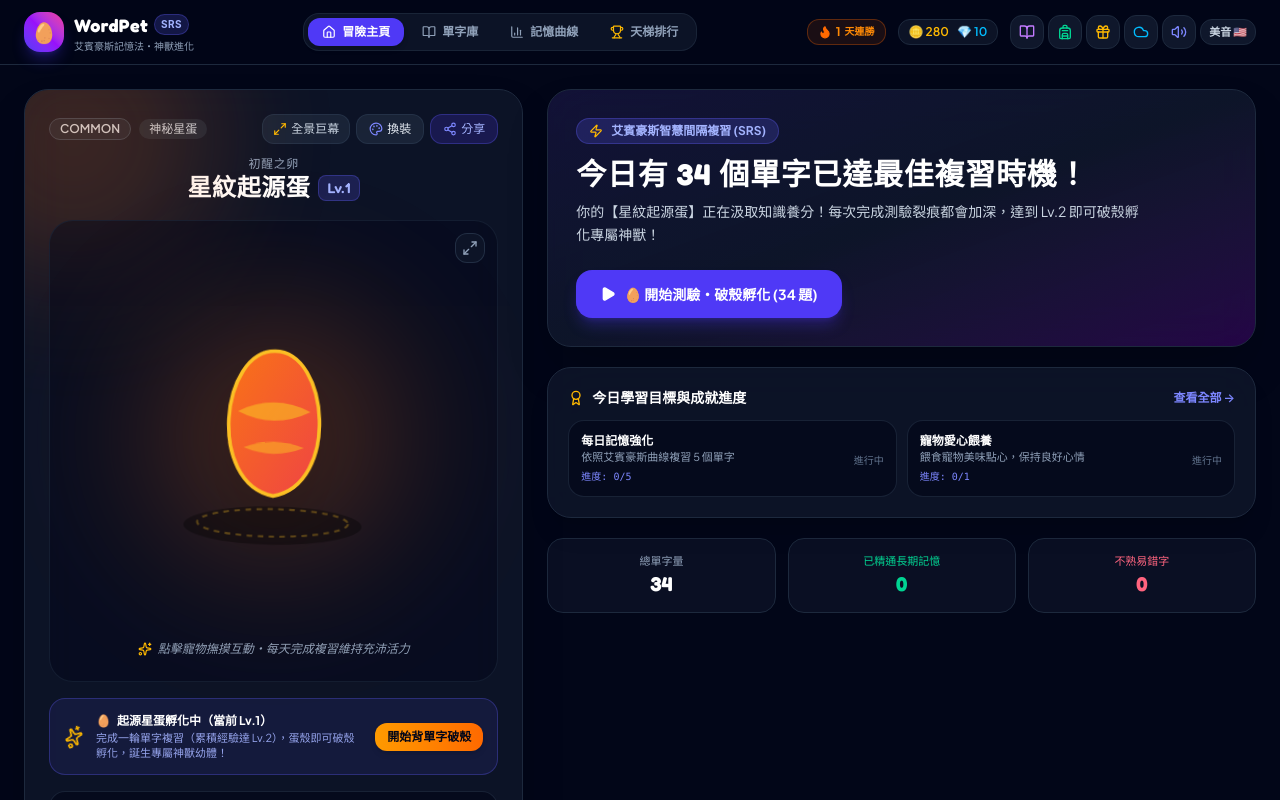
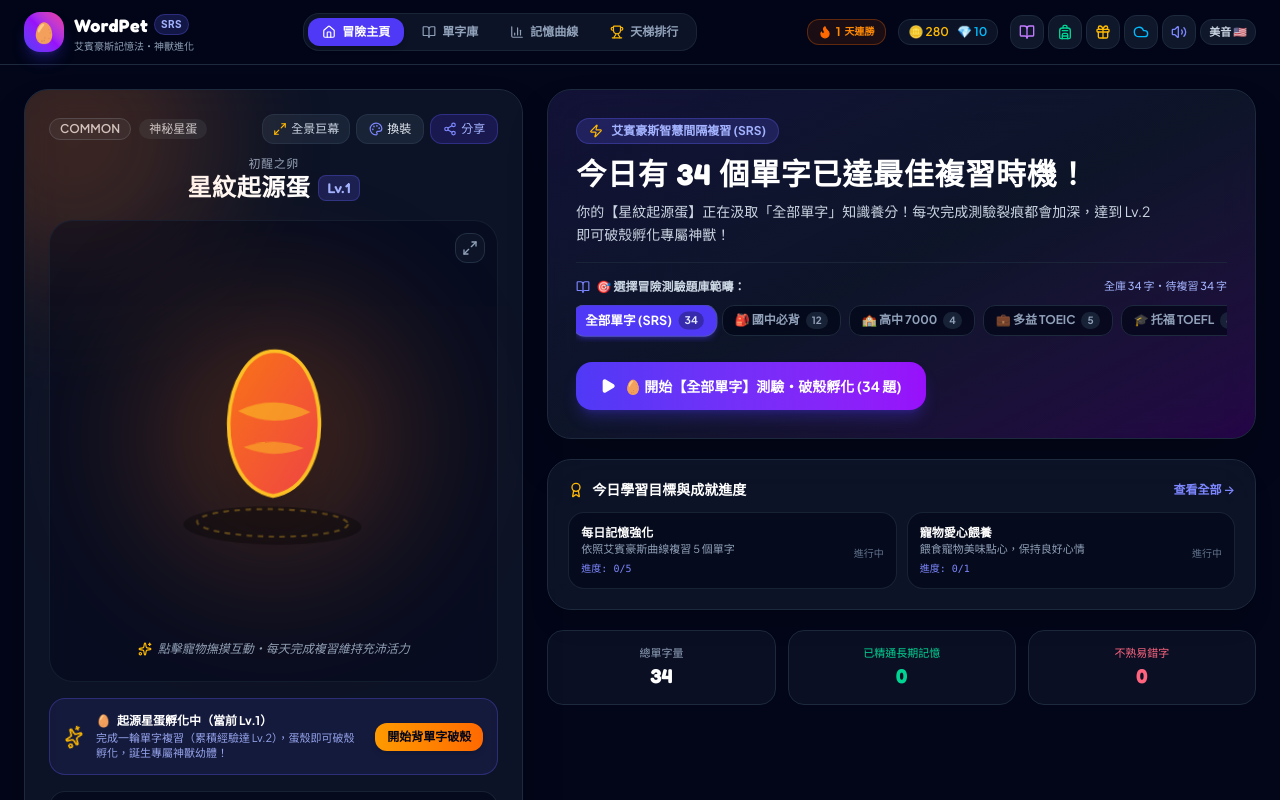
Before and after one commit to Rong-bit/Wordpet, a React (Vite) app: page / in a window 1280 px wide. Shown: the top 800 px of the page. Built offline with nearby package versions, Linux system fonts and the light colour scheme.

Commit message:
feat: allow selecting quiz wordbook category directly on adventure home page

```diff
--- a/src/App.tsx
+++ b/src/App.tsx
@@ -58,6 +58,9 @@ export default function App() {
     saveAppState(appState);
   }, [appState]);
 
+  // Selected category filter for Home Adventure Quiz
+  const [homeQuizCategory, setHomeQuizCategory] = useState<string>('all');
+
   // Audio settings sync
   useEffect(() => {
     soundFx.setEnabled(profile.soundEnabled);
@@ -68,6 +71,32 @@ export default function App() {
   const dueWords = words.filter(w => new Date(w.nextReviewAt).getTime() <= now);
   const weakWords = words.filter(w => w.isWeak);
   const masteredWords = words.filter(w => w.status === 'mastered');
+
+  // Current category words on Home page
+  const homeCategoryWords = homeQuizCategory === 'all'
+    ? words
+    : words.filter(w => w.category === homeQuizCategory);
+
+  const homeCategoryDueWords = homeCategoryWords.filter(
+    w => new Date(w.nextReviewAt).getTime() <= now
+  );
+
+  const currentQuizList = homeQuizCategory === 'all'
+    ? (dueWords.length > 0 ? dueWords : words.slice(0, 10))
+    : (homeCategoryDueWords.length > 0 ? homeCategoryDueWords : homeCategoryWords);
+
+  const HOME_QUIZ_CATEGORIES = [
+    { id: 'all', label: '全部單字 (SRS)', shortLabel: '全部單字' },
+    { id: 'junior', label: '🎒 國中必背', shortLabel: '國中必背' },
+    { id: 'highschool', label: '🏫 高中 7000', shortLabel: '高中 7000' },
+    { id: 'toeic', label: '💼 多益 TOEIC', shortLabel: '多益' },
+    { id: 'toefl', label: '🎓 托福 TOEFL', shortLabel: '托福' },
+    { id: 'business', label: '🏢 商務職場', shortLabel: '商務' },
+    { id: 'daily', label: '☕ 常用生活', shortLabel: '生活' },
+    { id: 'custom', label: '⭐️ 自訂單字', shortLabel: '自訂' },
+  ];
+
+  const selectedCategoryObj = HOME_QUIZ_CATEGORIES.find(c => c.id === homeQuizCategory) || HOME_QUIZ_CATEGORIES[0];
 
   // --- ACTIONS ---
 
@@ -446,36 +475,91 @@ export default function App() {
                       </div>
 
                       <h2 className="text-2xl sm:text-3xl font-bold font-fun text-white tracking-wide">
-                        {dueWords.length > 0
-                          ? `今日有 ${dueWords.length} 個單字已達最佳複習時機！`
-                          : '太棒了！今日待複習單字已全部清空！'}
+                        {homeQuizCategory === 'all'
+                          ? (dueWords.length > 0
+                              ? `今日有 ${dueWords.length} 個單字已達最佳複習時機！`
+                              : '太棒了！今日待複習單字已全部清空！')
+                          : `【${selectedCategoryObj.label}】題庫 (${homeCategoryWords.length} 個單字)`}
                       </h2>
 
                       <p className="mt-2 text-xs sm:text-sm text-slate-300 leading-relaxed max-w-xl">
                         {pet.stage === 'egg'
-                          ? '你的【星紋起源蛋】正在汲取知識養分！每次完成測驗裂痕都會加深，達到 Lv.2 即可破殼孵化專屬神獸！'
-                          : '及時複習能強化神經突觸記憶，並為神獸提供豐厚飽食與經驗！若放任一天不複習，寵物會逐漸虛弱喔！'}
+                          ? `你的【星紋起源蛋】正在汲取「${selectedCategoryObj.shortLabel}」知識養分！每次完成測驗裂痕都會加深，達到 Lv.2 即可破殼孵化專屬神獸！`
+                          : homeQuizCategory === 'all'
+                            ? '及時複習能強化神經突觸記憶，並為神獸提供豐厚飽食與經驗！若放任一天不複習，寵物會逐漸虛弱喔！'
+                            : `專注特訓【${selectedCategoryObj.shortLabel}】單字！複習完成將同步灌注經驗值給神獸，並推進每日學習成就！`}
                       </p>
 
+                      {/* Category Selection Filter Pills */}
+                      <div className="mt-4 pt-4 border-t border-slate-800/80">
+                        <div className="flex items-center justify-between text-xs text-slate-400 mb-2.5">
+                          <span className="font-bold text-slate-300 flex items-center gap-1.5">
+                            <BookOpen className="h-3.5 w-3.5 text-indigo-400" />
+                            🎯 選擇冒險測驗題庫範疇：
+                          </span>
+                          <span className="text-[11px] text-indigo-300 font-medium">
+                            {homeQuizCategory === 'all'
+                              ? `全庫 ${words.length} 字・待複習 ${dueWords.length} 字`
+                              : `已選 ${homeCategoryWords.length} 字・待複習 ${homeCategoryDueWords.length} 字`}
+                          </span>
+                        </div>
+                        <div className="flex items-center gap-2 overflow-x-auto pb-1.5 no-scrollbar">
+                          {HOME_QUIZ_CATEGORIES.map(cat => {
+                            const isSelected = homeQuizCategory === cat.id;
+                            const count = cat.id === 'all'
+                              ? words.length
+                              : words.filter(w => w.category === cat.id).length;
+                            return (
+                              <button
+                                key={cat.id}
+                                type="button"
+                                onClick={() => setHomeQuizCategory(cat.id)}
+                                className={`shrink-0 flex items-center gap-1.5 px-3 py-1.5 rounded-xl text-xs font-bold transition-all cursor-pointer ${
+                                  isSelected
+                                    ? 'bg-indigo-600 text-white shadow-md shadow-indigo-600/40 ring-1 ring-indigo-400/50 scale-105'
+                                    : 'bg-slate-950/70 hover:bg-slate-800 text-slate-400 hover:text-slate-200 border border-slate-800'
+                                }`}
+                              >
+                                <span>{cat.label}</span>
+                                <span className={`text-[10px] px-1.5 py-0.5 rounded-full ${
+                                  isSelected ? 'bg-indigo-800 text-indigo-100' : 'bg-slate-800/80 text-slate-400'
+                                }`}>
+                                  {count}
+                                </span>
+                              </button>
+                            );
+                          })}
+                        </div>
+                      </div>
+
                       {/* Main Action Buttons */}
-                      <div className="mt-6 flex flex-wrap items-center gap-3">
+                      <div className="mt-5 flex flex-wrap items-center gap-3">
                         <button
+                          disabled={currentQuizList.length === 0}
                           onClick={() => {
-                            setCustomQuizList(null);
+                            if (homeQuizCategory === 'all') {
+                              setCustomQuizList(null);
+                            } else {
+                              setCustomQuizList(currentQuizList);
+                            }
                             setIsQuizActive(true);
                           }}
-                          className="flex items-center gap-2 rounded-2xl bg-indigo-600 hover:bg-indigo-500 px-6 py-3.5 text-sm font-bold text-white transition-all shadow-lg shadow-indigo-600/30 active:scale-95 cursor-pointer"
+                          className={`flex items-center gap-2 rounded-2xl px-6 py-3.5 text-sm font-bold text-white transition-all shadow-lg active:scale-95 cursor-pointer ${
+                            currentQuizList.length === 0
+                              ? 'bg-slate-800 text-slate-500 cursor-not-allowed'
+                              : 'bg-gradient-to-r from-indigo-600 to-purple-600 hover:from-indigo-500 hover:to-purple-500 shadow-indigo-600/30'
+                          }`}
                         >
                           <Play className="h-4 w-4 fill-white" />
                           {pet.stage === 'egg'
-                            ? `🥚 開始測驗・破殼孵化 (${dueWords.length > 0 ? `${dueWords.length} 題` : '5 題'})`
-                            : `開始智慧測驗 (${dueWords.length > 0 ? `${dueWords.length} 題` : '自由複習'})`}
+                            ? `🥚 開始【${selectedCategoryObj.shortLabel}】測驗・破殼孵化 (${currentQuizList.length} 題)`
+                            : `開始【${selectedCategoryObj.shortLabel}】智慧測驗 (${currentQuizList.length} 題)`}
                         </button>
 
                         {weakWords.length > 0 && (
                           <button
                             onClick={() => setIsWeakDrillActive(true)}
-                            className="flex items-center gap-2 rounded-2xl bg-rose-600/20 hover:bg-rose-600/30 border border-rose-500/40 px-5 py-3.5 text-sm font-bold text-rose-300 transition-all active:scale-95"
+                            className="flex items-center gap-2 rounded-2xl bg-rose-600/20 hover:bg-rose-600/30 border border-rose-500/40 px-5 py-3.5 text-sm font-bold text-rose-300 transition-all active:scale-95 cursor-pointer"
                           >
                             <Flame className="h-4 w-4 text-rose-400 animate-pulse" />
                             弱點加強特訓 ({weakWords.length} 字)
```
